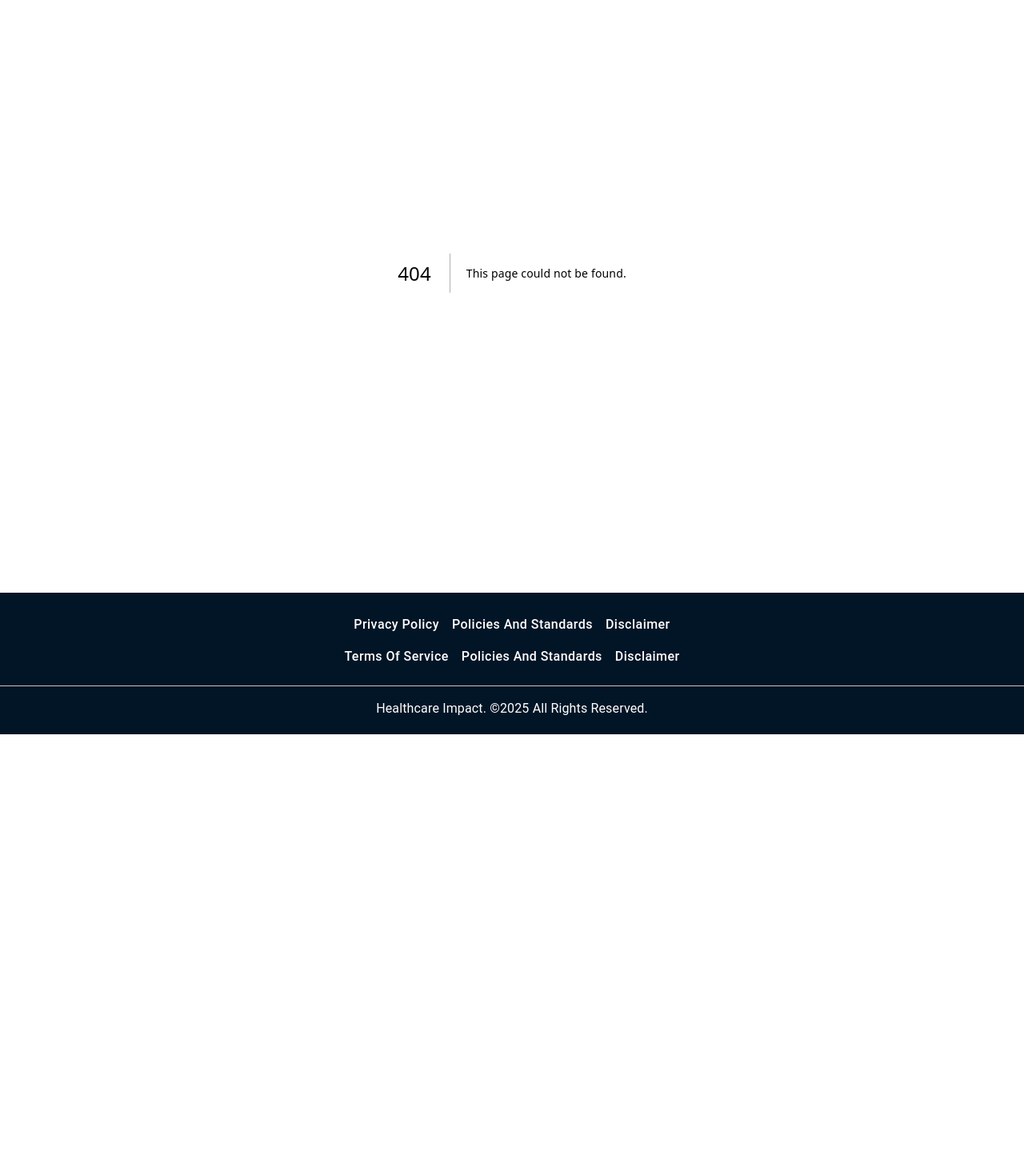
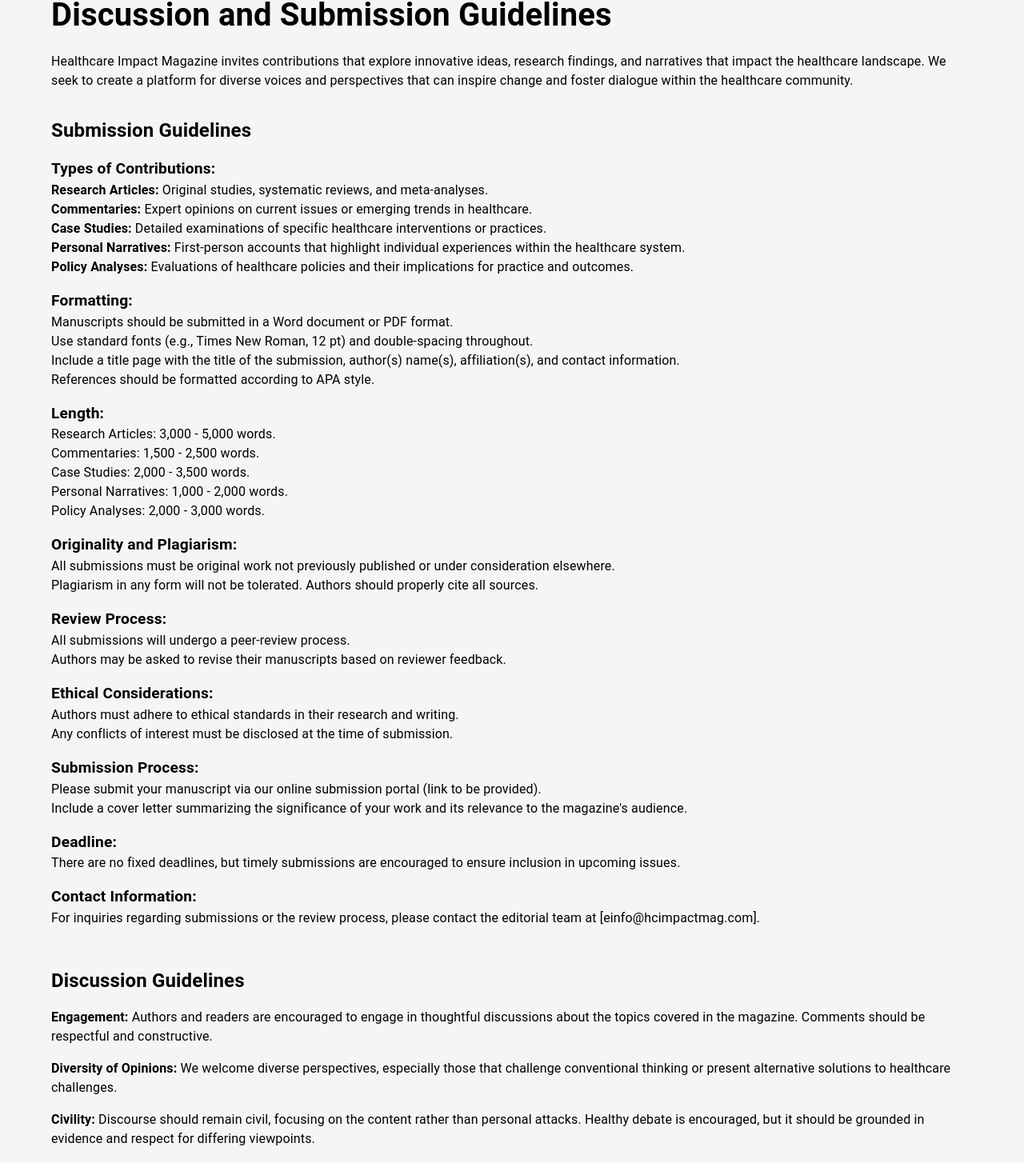
Before and after one commit to blessedjoe2000/healthcareimpact_forntend, a Next.js app: page /guidelines in a window 1280 px wide. Before the commit this address had no page. Shown: the part 167-1621 px from the top of the page at 80% size. Before the commit the page ends 1085 px from the top, so only its background shows below. Built offline with nearby package versions, Linux system fonts and the light colour scheme.

Commit message:
guideline page added

```diff
--- a/app/disclaimer/page.jsx
+++ b/app/disclaimer/page.jsx
@@ -4,9 +4,9 @@
 import { Box, Container } from "@mui/system";
 import { ContactTitle } from "../about/styles";
 
-export default function disclaimer() {
+export default function Disclaimer() {
   return (
-    <Container sx={{ mt: "1rem", mb: "5rem" }}>
+    <Container sx={{ mt: "1rem", mb: "3rem" }}>
       <Box>
         <ContactTitle>Disclaimer</ContactTitle>
         <Box sx={{ fontSize: "1.2rem" }}>
--- /dev/null
+++ b/app/guidelines/page.jsx
@@ -0,0 +1,166 @@
+"use client";
+
+import { Typography } from "@mui/material";
+import { Box, Container } from "@mui/system";
+import { ContactTitle } from "../about/styles";
+import { SubTitle } from "../policies/styles";
+
+export default function Guidelines() {
+  return (
+    <Container sx={{ mt: "1rem", mb: "3rem" }}>
+      <Box sx={{ fontSize: "1.2rem" }}>
+        <ContactTitle>Discussion and Submission Guidelines</ContactTitle>
+        <Typography>
+          Healthcare Impact Magazine invites contributions that explore
+          innovative ideas, research findings, and narratives that impact the
+          healthcare landscape. We seek to create a platform for diverse voices
+          and perspectives that can inspire change and foster dialogue within
+          the healthcare community.
+        </Typography>
+
+        <SubTitle sx={{ my: "1rem", mt: "2rem" }}>
+          Submission Guidelines
+        </SubTitle>
+        <Box>
+          <Box>
+            <span>Types of Contributions:</span>
+          </Box>
+          <Typography>
+            <span>Research Articles:</span> Original studies, systematic
+            reviews, and meta-analyses.
+          </Typography>
+          <Typography>
+            <span>Commentaries:</span> Expert opinions on current issues or
+            emerging trends in healthcare.
+          </Typography>
+          <Typography>
+            <span>Case Studies:</span> Detailed examinations of specific
+            healthcare interventions or practices.
+          </Typography>
+          <Typography>
+            <span>Personal Narratives:</span> First-person accounts that
+            highlight individual experiences within the healthcare system.
+          </Typography>
+          <Typography>
+            <span>Policy Analyses:</span> Evaluations of healthcare policies and
+            their implications for practice and outcomes.
+          </Typography>
+        </Box>
+        <Box sx={{ my: "1rem" }}>
+          <span>Formatting:</span>
+          <Typography>
+            Manuscripts should be submitted in a Word document or PDF format.
+          </Typography>
+          <Typography>
+            Use standard fonts (e.g., Times New Roman, 12 pt) and double-spacing
+            throughout.
+          </Typography>
+          <Typography>
+            Include a title page with the title of the submission, author(s)
+            name(s), affiliation(s), and contact information.
+          </Typography>
+          <Typography>
+            References should be formatted according to APA style.
+          </Typography>
+        </Box>
+        <Box sx={{ my: "" }}>
+          <span>Length:</span>
+          <Typography>Research Articles: 3,000 - 5,000 words.</Typography>
+          <Typography>Commentaries: 1,500 - 2,500 words.</Typography>
+          <Typography>Case Studies: 2,000 - 3,500 words.</Typography>
+          <Typography>Personal Narratives: 1,000 - 2,000 words.</Typography>
+          <Typography>Policy Analyses: 2,000 - 3,000 words.</Typography>
+        </Box>
+        <Box sx={{ my: "1rem" }}>
+          <span>Originality and Plagiarism:</span>
+          <Typography>
+            All submissions must be original work not previously published or
+            under consideration elsewhere.
+          </Typography>
+          <Typography>
+            Plagiarism in any form will not be tolerated. Authors should
+            properly cite all sources.
+          </Typography>
+        </Box>
+        <Box sx={{ my: "1rem" }}>
+          <span>Review Process:</span>
+          <Typography>
+            All submissions will undergo a peer-review process.
+          </Typography>
+          <Typography>
+            Authors may be asked to revise their manuscripts based on reviewer
+            feedback.
+          </Typography>
+        </Box>
+        <Box sx={{ my: "1rem" }}>
+          <span>Ethical Considerations:</span>
+          <Typography>
+            Authors must adhere to ethical standards in their research and
+            writing.
+          </Typography>
+          <Typography>
+            Any conflicts of interest must be disclosed at the time of
+            submission.
+          </Typography>
+        </Box>
+        <Box sx={{ my: "" }}>
+          <span>Submission Process:</span>
+          <Typography>
+            Please submit your manuscript via our online submission portal (link
+            to be provided).
+          </Typography>
+          <Typography>
+            Include a cover letter summarizing the significance of your work and
+            its relevance to the magazine's audience.
+          </Typography>
+        </Box>
+        <Box sx={{ my: "1rem" }}>
+          <span>Deadline:</span>
+          <Typography>
+            There are no fixed deadlines, but timely submissions are encouraged
+            to ensure inclusion in upcoming issues.
+          </Typography>
+        </Box>
+        <Box sx={{ my: "" }}>
+          <span>Contact Information:</span>
+          <Typography>
+            For inquiries regarding submissions or the review process, please
+            contact the editorial team at [einfo@hcimpactmag.com].
+          </Typography>
+        </Box>
+        <SubTitle sx={{ mb: "1rem", mt: "3rem" }}>
+          Discussion Guidelines
+        </SubTitle>
+        <Box sx={{ my: "1rem" }}>
+          <Typography>
+            <span>Engagement:</span> Authors and readers are encouraged to
+            engage in thoughtful discussions about the topics covered in the
+            magazine. Comments should be respectful and constructive.
+          </Typography>
+        </Box>
+        <Box sx={{ my: "" }}>
+          <Typography>
+            <span>Diversity of Opinions:</span> We welcome diverse perspectives,
+            especially those that challenge conventional thinking or present
+            alternative solutions to healthcare challenges.
+          </Typography>
+        </Box>
+        <Box sx={{ my: "1rem" }}>
+          <Typography>
+            <span>Civility:</span> Discourse should remain civil, focusing on
+            the content rather than personal attacks. Healthy debate is
+            encouraged, but it should be grounded in evidence and respect for
+            differing viewpoints.
+          </Typography>
+        </Box>
+        <Typography>
+          By adhering to these guidelines, we aim to foster a collaborative
+          environment that advances knowledge and practice in the healthcare
+          field. We look forward to your contributions and insightful
+          discussions. Thank you for being a part of the Healthcare Impact
+          Magazine community!
+        </Typography>
+      </Box>
+    </Container>
+  );
+}
--- a/app/policies/page.jsx
+++ b/app/policies/page.jsx
@@ -5,9 +5,9 @@
 import { ContactTitle } from "../about/styles";
 import { SubTitle } from "./styles";
 
-export default function policies() {
+export default function Policies() {
   return (
-    <Container sx={{ my: "1rem", mb: "5rem" }}>
+    <Container sx={{ my: "1rem", mb: "3rem" }}>
       <Box sx={{ fontSize: "1.2rem" }}>
         <ContactTitle>Policies and Standards</ContactTitle>
         <Box sx={{ my: "" }}>
--- a/app/privacy/page.jsx
+++ b/app/privacy/page.jsx
@@ -4,9 +4,9 @@
 import { Box, Container } from "@mui/system";
 import { ContactTitle } from "../about/styles";
 
-export default function privacy() {
+export default function Privacy() {
   return (
-    <Container sx={{ mt: "1rem", mb: "5rem" }}>
+    <Container sx={{ mt: "1rem", mb: "3rem" }}>
       <Box sx={{ fontSize: "1.2rem" }}>
         <ContactTitle>Privacy Policy</ContactTitle>
         <Typography>
--- a/app/terms/page.jsx
+++ b/app/terms/page.jsx
@@ -5,9 +5,9 @@
 import { ContactTitle } from "../about/styles";
 import { SubTitle } from "../policies/styles";
 
-export default function terms() {
+export default function Terms() {
   return (
-    <Container sx={{ mt: "1rem", mb: "5rem" }}>
+    <Container sx={{ mt: "1rem", mb: "3rem" }}>
       <Box sx={{ fontSize: "1.2rem" }}>
         <ContactTitle>Terms of Service</ContactTitle>
         <Typography>
--- a/components/Footer/index.js
+++ b/components/Footer/index.js
@@ -1,7 +1,7 @@
 "use client";
 
 import { Divider } from "@mui/material";
-import { FooterContainer } from "./styles";
+import { FooterContainer, FooterItems, ItemsContainer } from "./styles";
 import Link from "next/link";
 import { MenuButton } from "../Navbar/styles";
 import { Box } from "@mui/system";
@@ -10,8 +10,8 @@
   return (
     <footer>
       <FooterContainer>
-        <Box>
-          <Box>
+        <FooterItems>
+          <ItemsContainer>
             <Link href="/privacy">
               <MenuButton>Privacy Policy</MenuButton>
             </Link>
@@ -21,19 +21,16 @@
             <Link href="/disclaimer">
               <MenuButton>Disclaimer</MenuButton>
             </Link>
-          </Box>
-          <Box>
+          </ItemsContainer>
+          <ItemsContainer>
             <Link href="/terms">
               <MenuButton>Terms of Service</MenuButton>
             </Link>
-            <Link href="/policies">
-              <MenuButton>Policies and Standards</MenuButton>
+            <Link href="/guidelines">
+              <MenuButton>Guidelines</MenuButton>
             </Link>
-            <Link href="/disclaimer">
-              <MenuButton>Disclaimer</MenuButton>
-            </Link>
-          </Box>
-        </Box>
+          </ItemsContainer>
+        </FooterItems>
         <Divider />
         <Box>
           Healthcare Impact. ©{new Date().getFullYear()} All Rights Reserved.
--- a/components/Footer/styles.js
+++ b/components/Footer/styles.js
@@ -8,30 +8,19 @@
   padding: 20px 0;
   text-align: center;
   gap: 1rem;
-
-  /* @media (max-width: 768px) {
-    flex-direction: column;
-  } */
 `;
 
-export const ModalContainer = styled(Box)`
-  position: absolute;
-  top: 50%;
-  left: 50%;
-  width: 500px;
-  transform: translate(-50%, -50%);
-  background-color: #021526;
-  color: #fff;
-  box-shadow: rgb(38, 57, 77) 0px 20px 30px -10px;
-  padding: 2rem;
+export const FooterItems = styled(Box)`
+  display: flex;
+  justify-content: space-around;
+  align-items: center;
 
-  @media (max-width: 768px) {
-    width: 80vw;
+  @media (max-width: 548px) {
+    flex-direction: column;
   }
 `;
 
-export const ModalTitle = styled(Box)`
-  font-size: 1.5rem;
-  font-weight: 600;
-  text-align: center;
+export const ItemsContainer = styled(Box)`
+  display: flex;
+  flex-direction: column;
 `;
```
